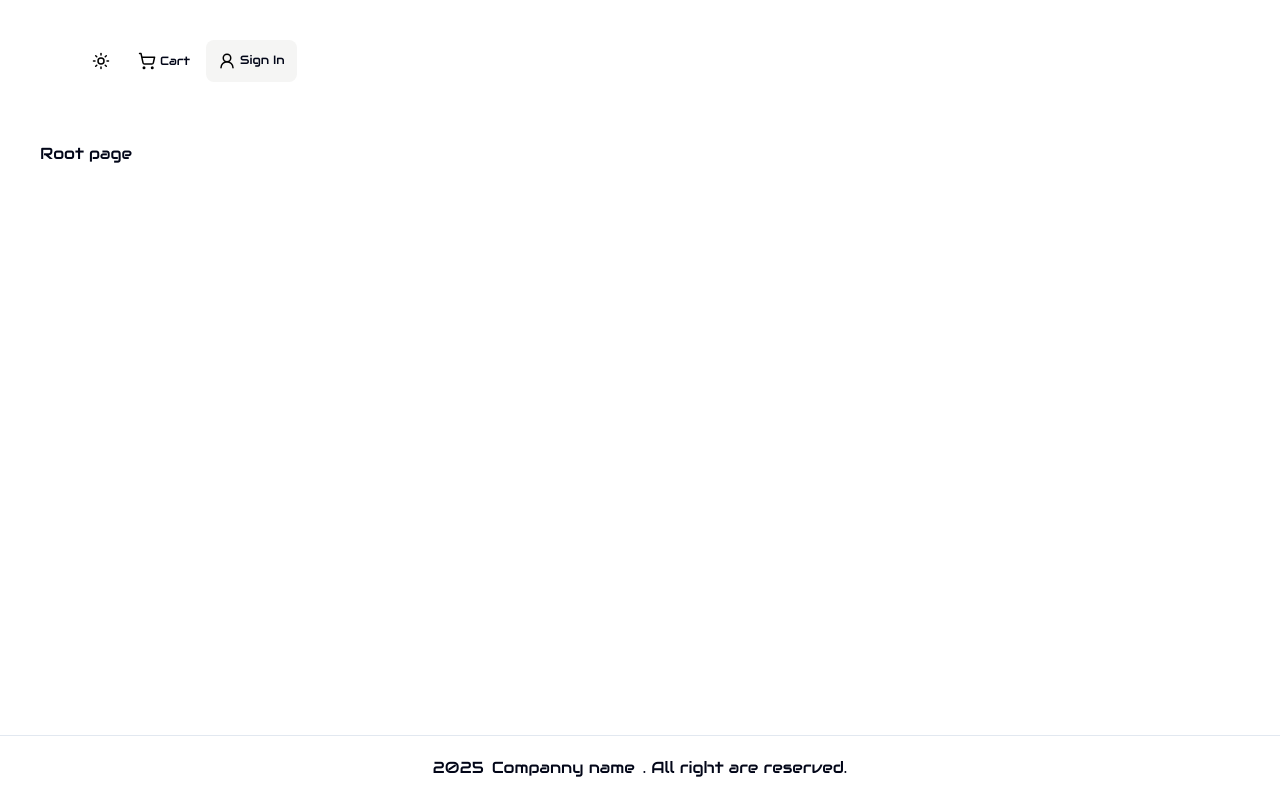
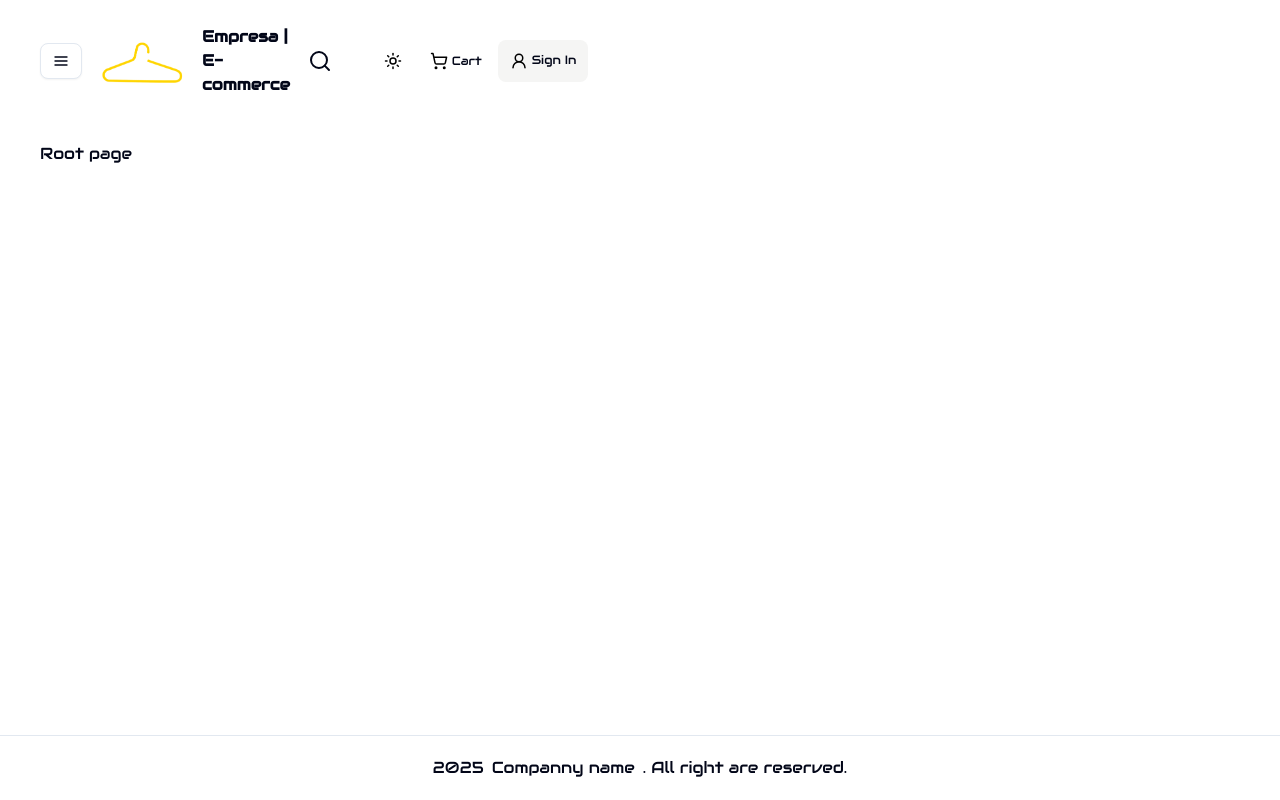
Before and after one commit to cmelonijs/negozio-online, a Next.js app: page / in a window 1280 px wide. Built offline with nearby package versions, Linux system fonts and the light colour scheme; no server answers.

Commit message:
logoDiv created

```diff
--- a/components/header/header.tsx
+++ b/components/header/header.tsx
@@ -2,14 +2,16 @@
 import LightDark from "@/components/header/LightDark"
 import Shopping from "@/components/header/Shopping"
 import User from "@/components/header/User"
+import MenuButton from "./menuButton";
+import LogoDiv from "./logoDiv";
+import { Search } from "lucide-react";
 
 const Header = () => {
   return (
     <div className="wrapper flex-between main-div">
-       <div className="first-div flex-initial flex-wrap  items-center">
-        <div className="hamburger-menu self-center"></div>
-        <div className="main-logo self-center"></div>
-
+       <div className="first-div flex-start">
+        <MenuButton/>
+        <LogoDiv/>
         {/*<div className="flex items-center ">
           <div className="logoTotal pt-6 gap-3 pl-6 pb-6 flex items-center">
             <Image
@@ -27,7 +29,9 @@ const Header = () => {
         </div> */}
         </div>
         <div className="second-div flex  items-center">
-            <div className="filter"></div>
+            <div className="filter">
+              <Search/>
+            </div>
         </div>
         <div className="third-div flex wrap wrapper h-full items-center gap-1">
             <div className="light-dark"><LightDark/></div>
--- /dev/null
+++ b/components/header/logoDiv.tsx
@@ -0,0 +1,22 @@
+import Image from "next/image";
+const LogoDiv = () => {
+    return (
+        <div>
+            <a href="{/}" className="flex-start">
+            <Image
+              src="/logo.png"
+              width={100}
+              height={20}
+              className="md:block"
+              alt="Logo version 1"
+            />
+
+            <span className="block font-bold text-1xl ml-3">
+              Empresa | E-commerce
+            </span>
+            </a>
+        </div>
+     );
+}
+
+export default LogoDiv;
--- /dev/null
+++ b/components/header/menuButton.tsx
@@ -0,0 +1,20 @@
+import { AlignJustify } from 'lucide-react'
+const MenuButton = () => {
+    return (
+        <div className="mr-2">
+            <button
+                data-slot="button"
+                type="button"
+                aria-haspopup="dialog"
+                aria-expanded="false"
+                aria-controls="radix-:Rardb:"
+                data-state="closed"
+                className="inline-flex items-center justify-center gap-2 whitespace-nowrap rounded-md text-sm font-medium transition-all disabled:pointer-events-none disabled:opacity-50 [&_svg]:pointer-events-none [&_svg:not([class*='size-'])]:size-4 shrink-0 [&_svg]:shrink-0 outline-none focus-visible:border-ring focus-visible:ring-ring/50 focus-visible:ring-[3px] aria-invalid:ring-destructive/20 dark:aria-invalid:ring-destructive/40 aria-invalid:border-destructive border bg-background shadow-xs hover:bg-accent hover:text-accent-foreground dark:bg-input/30 dark:border-input dark:hover:bg-input/50 h-9 px-4 py-2 has-[>svg]:px-3"
+            >
+                <AlignJustify />
+            </button>
+        </div>
+    );
+}
+
+export default MenuButton;
```
